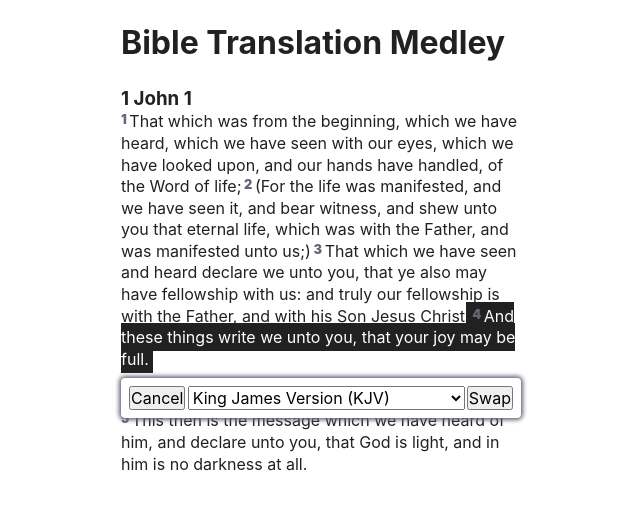
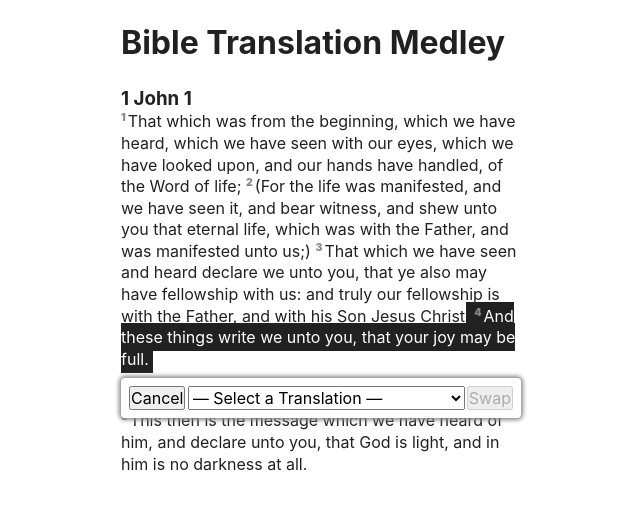
Before and after one commit to 01brett/translation-medley, a React (Create React App) app: page / in a window 1280 px wide. Both pictures are taken after a click on the element 637 px from the left and 337 px from the top of the page. Shown: the top 510 px of the page, without its empty margins (319-959 px from the left). Built offline with nearby package versions, Linux system fonts and the light colour scheme.

Commit message:
Implement verse swap

```diff
--- a/src/actions/verseActions.js
+++ b/src/actions/verseActions.js
@@ -10,8 +10,24 @@
     .get(`https://api.biblia.com/v1/bible/content/${passage.translation}.json?passage=${passage.location}&style=oneVersePerLine&key=fd37d8f28e95d3be8cb4fbc37e15e18e`)
     .then(res => {
       console.log(res.data.text);
-      dispatch({ type: FETCH_VERSE_SUCCESS, payload: res.data.text });
+      const data = res.data.text
+        .split(/\n/)
+        .splice(1,1)[0]
+        .split(/(?<=[0-9])(?=[\D])/);
+      return {
+        translation: passage.translation,
+        verseNumber: data[0],
+        text: data[1]
+      }
     })
+    .then(formattedVerse => (
+      dispatch(
+        {
+          type: FETCH_VERSE_SUCCESS,
+          payload: formattedVerse
+        }
+      )
+    ))
     .catch(err => {
       console.log(err);
       dispatch({ type: FETCH_VERSE_FAILURE, payload: err.response });
--- a/src/components/SwapControls.js
+++ b/src/components/SwapControls.js
@@ -2,18 +2,40 @@
 import translations from '../helpers/translations';
 
 export default function(props){
-  const [swapInfo, setSwapInfo] = useState({
+  const [translation, setTranslation] = useState('');
 
-  });
+  const handleChange = e => {
+    e.preventDefault();
+    setTranslation(e.target.value);
+  }
+
+  const getVerse = () => {
+    props.getVerse(translation, props.verseNumber);
+    props.cancel();
+  }
   return(
     <div className="swap-controls">
       <button onClick={props.cancel}>Cancel</button>
-      <select>
+      <select
+        onChange={handleChange}
+        value={translation}
+      >
+        <option>— Select a Translation —</option>
         {translations.map(el => (
-          <option key={el.id} value={el.id}>{el.display} ({el.id})</option>
+          <option
+            key={el.id}
+            value={el.id}
+          >
+            {el.display} ({el.id})
+          </option>
         ))}
       </select>
-      <button onClick={() => props.getVerse()}>Swap</button>
+      <button
+        disabled={!translation}
+        onClick={getVerse}
+      >
+        Swap
+      </button>
     </div>
   );
 }
--- a/src/components/Verse.js
+++ b/src/components/Verse.js
@@ -14,15 +14,19 @@
         className={showSwapControls ? 'verse active' : 'verse'}
         onClick={handleSwapControls}
       >
+        {' '}
         <span className="verse-number">
-          {' '}{verse.verseNumber}{' '}
+          {verse.verseNumber} {verse.translation && (
+            <span className="ref">[{verse.translation}]</span>
+          )}
         </span>
-        {verse.text}
+        {' '}{verse.text}
       </span>
       {showSwapControls && (
         <SwapControls
           getVerse={getVerse}
           cancel={handleSwapControls}
+          verseNumber={verse.verseNumber}
         />
       )}
     </>
--- a/src/helpers/translations.js
+++ b/src/helpers/translations.js
@@ -18,9 +18,5 @@
   {
     display: "Young's Literal Translation",
     id: 'YLT'
-  },
-  {
-    display: 'New English Translation',
-    id: 'NET'
   }
 ];
--- a/src/reducers/verseReducer.js
+++ b/src/reducers/verseReducer.js
@@ -48,8 +48,13 @@
       return {
         ...state,
         passage: {
-          translation: action.payload.translation,
-
+          ...state.passage,
+          content: [
+            ...state.passage.content.map(el => (
+              (el.verseNumber === action.payload.verseNumber) ?
+                (action.payload) : (el)
+            ))
+          ]
         },
         isFetching: false,
         error: ''
--- a/src/sass/_verses.scss
+++ b/src/sass/_verses.scss
@@ -19,7 +19,10 @@
 
 .verse-number {
   font-weight: 900;
-  font-size: 80%;
+  font-size: 65%;
   vertical-align: top;
   color: $grey1;
+  .ref {
+    font-weight: 600;
+  }
 }
--- a/src/sass/index.scss
+++ b/src/sass/index.scss
@@ -2,7 +2,7 @@
 
 // Colors
 $black: #212121;
-$grey1: #667;
+$grey1: #888;
 $white: #fff;
 $yellow: rgba(255,255,0,.85);
 // Ratios
```
